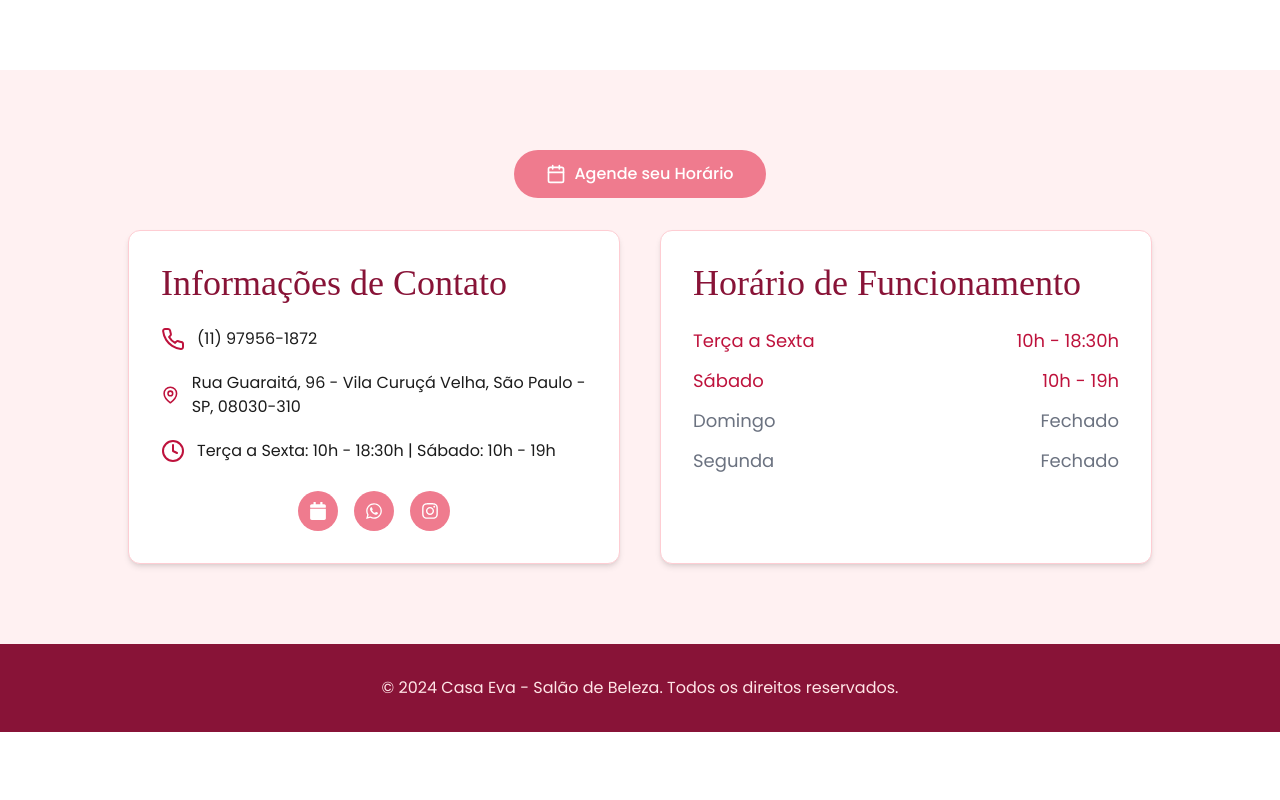
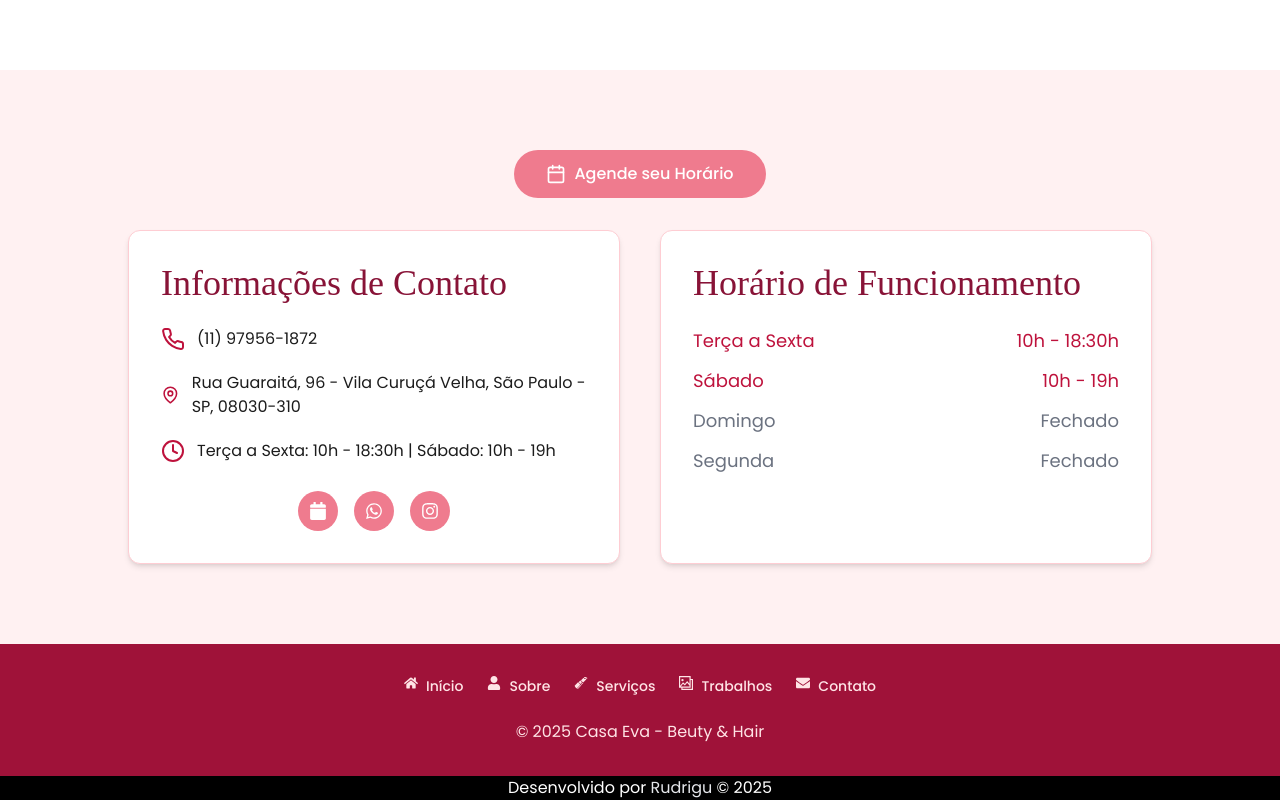
Before and after one commit to rudr1gu/CasaEva, a React (Vite) app: page / in a window 1280 px wide. Shown: the part 2928-3728 px from the top of the page. Before the commit the page ends 3660 px from the top, so only its background shows below. Built offline with nearby package versions, Linux system fonts and the light colour scheme; a web font is replaced by a local one.

Commit message:
:sparkles: feat: enhance Footer component with navigation links and smooth scrolling functionality

```diff
--- a/src/components/contact/Contact.tsx
+++ b/src/components/contact/Contact.tsx
@@ -1,5 +1,4 @@
-import { Calendar, Clock
-    , MapPin, Phone } from "lucide-react";
+import { Calendar, Clock, MapPin, Phone } from "lucide-react";
 import ContactInfo from "./contactinfo/ContactInfo";
 import { FaCalendar, FaInstagram, FaWhatsapp } from "react-icons/fa";
 
--- a/src/components/footer/Footer.tsx
+++ b/src/components/footer/Footer.tsx
@@ -1,10 +1,59 @@
+import { FaEnvelope, FaHome,  FaUser } from "react-icons/fa";
+import { GiLipstick } from "react-icons/gi";
+import { GrGallery } from "react-icons/gr";
+
 const Footer = () => {
+
+    const scrollToSection = (id: string) => {
+        const section = document.getElementById(id);
+        if (section) {
+          section.scrollIntoView({ behavior: "smooth", block: "start" });
+        }
+      };
+
     return (
-        <footer className="py-8 bg-rose-900 text-rose-100">
-            <div className="max-w-4xl mx-auto px-4 text-center">
-                <p>© 2024 Casa Eva - Salão de Beleza. Todos os direitos reservados.</p>
+        <>
+            <footer className="py-8 bg-rose-800 text-rose-100">
+                <div className="max-w-4xl mx-auto px-4 text-center">
+                    <nav className="mb-6">
+                        <ul className="flex flex-wrap justify-center gap-6 text-sm font-medium">
+                            <li>
+                                <a onClick={() => scrollToSection("inicio")} className="flex gap-2 cursor-pointer hover:text-eva-lightpink transition">
+                                    <FaHome /> Início
+                                </a>
+                            </li>
+                            <li>
+                                <a onClick={() => scrollToSection("sobre")} className="flex gap-2 cursor-pointer hover:text-eva-lightpink transition">
+                                    <FaUser /> Sobre
+                                </a>
+                            </li>
+                            <li>
+                                <a onClick={() => scrollToSection("servicos")} className="flex gap-2 cursor-pointer hover:text-eva-lightpink transition">
+                                    <GiLipstick /> Serviços
+                                </a>
+                            </li>
+                            <li>
+
+                                <a onClick={() => scrollToSection("trabalhos")} className="flex gap-2 cursor-pointer hover:text-eva-lightpink transition">
+                                    <GrGallery /> Trabalhos
+                                </a>
+                            </li>
+                            <li>
+                                <a onClick={() => scrollToSection("contato")} className="flex gap-2 cursor-pointer hover:text-eva-lightpink transition">
+                                    <FaEnvelope /> Contato
+                                </a>
+                            </li>
+                        </ul>
+                    </nav>
+                    <p>© 2025 Casa Eva - Beuty & Hair</p>
+                </div>
+            </footer>
+            <div className="mx-auto px-4 text-center bg-black w-full text-white">
+                <p>
+                    Desenvolvido por <a href="https://rudr1gu.vercel.app" target="_blank" className="text-gray-200 hover:underline">Rudrigu</a> © 2025
+                </p>
             </div>
-        </footer>
+        </>
     );
 }
 
```
